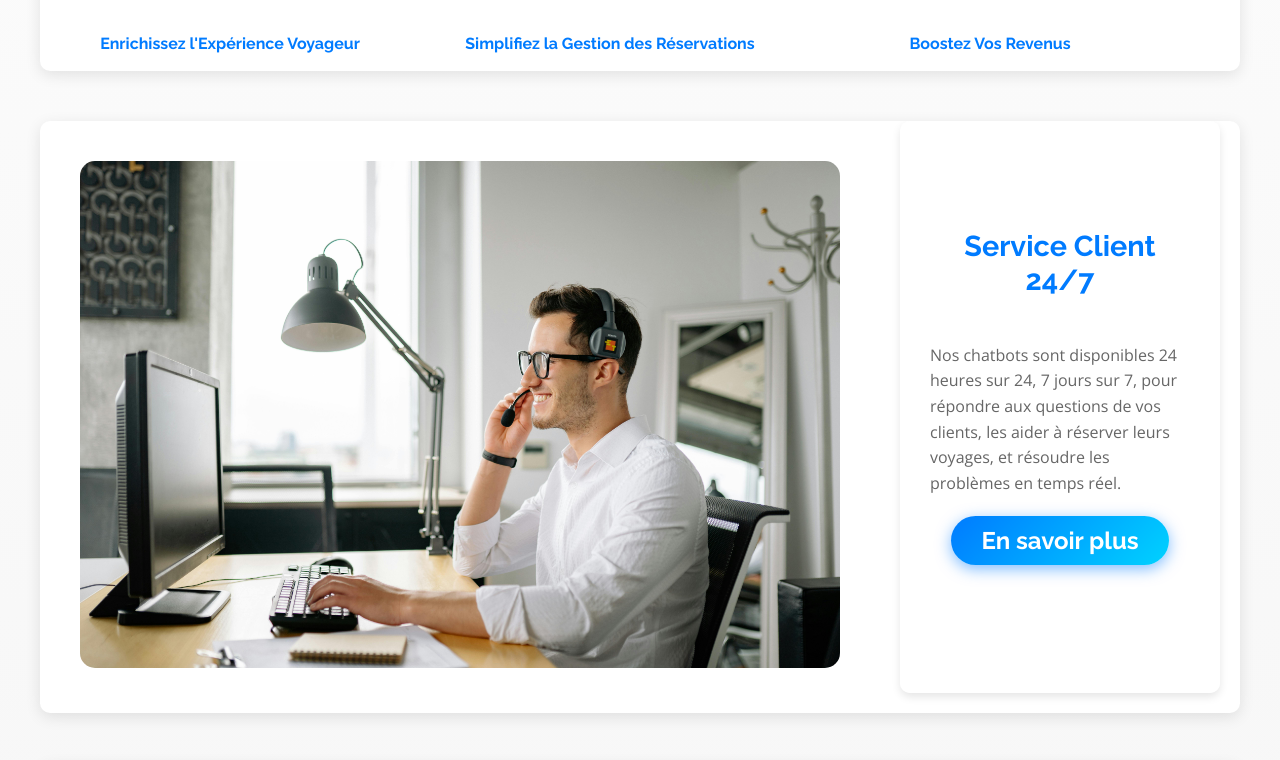
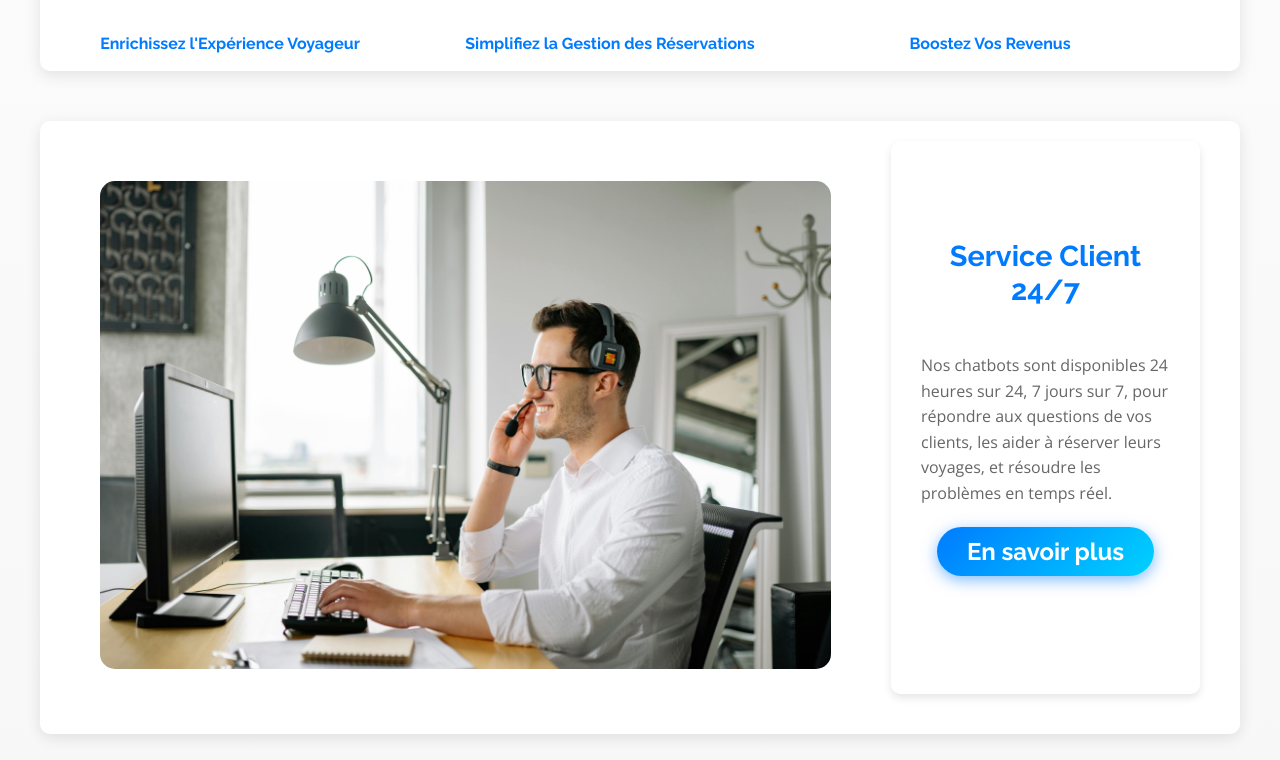
Before and after one commit to Xprriacst/thetravelbot, a plain HTML site: page lp.html in a window 1280 px wide. Shown: the part 1075-1835 px from the top of the page. Drawn offline with nearby package versions, Linux system fonts and the light colour scheme.

Commit message:
Update lp.html

```diff
--- a/lp.html
+++ b/lp.html
@@ -136,6 +136,9 @@
         .bandeau.horizontal {
             width: 100%;
             flex-direction: row;
+            justify-content: space-between;
+            margin: 20px 0;
+            padding: 20px;
         }
 
         .image-item {
@@ -165,6 +168,7 @@
             display: flex;
             flex-direction: column;
             justify-content: center;
+            max-width: 50%;
         }
 
         .bandeau.inverted {
```
